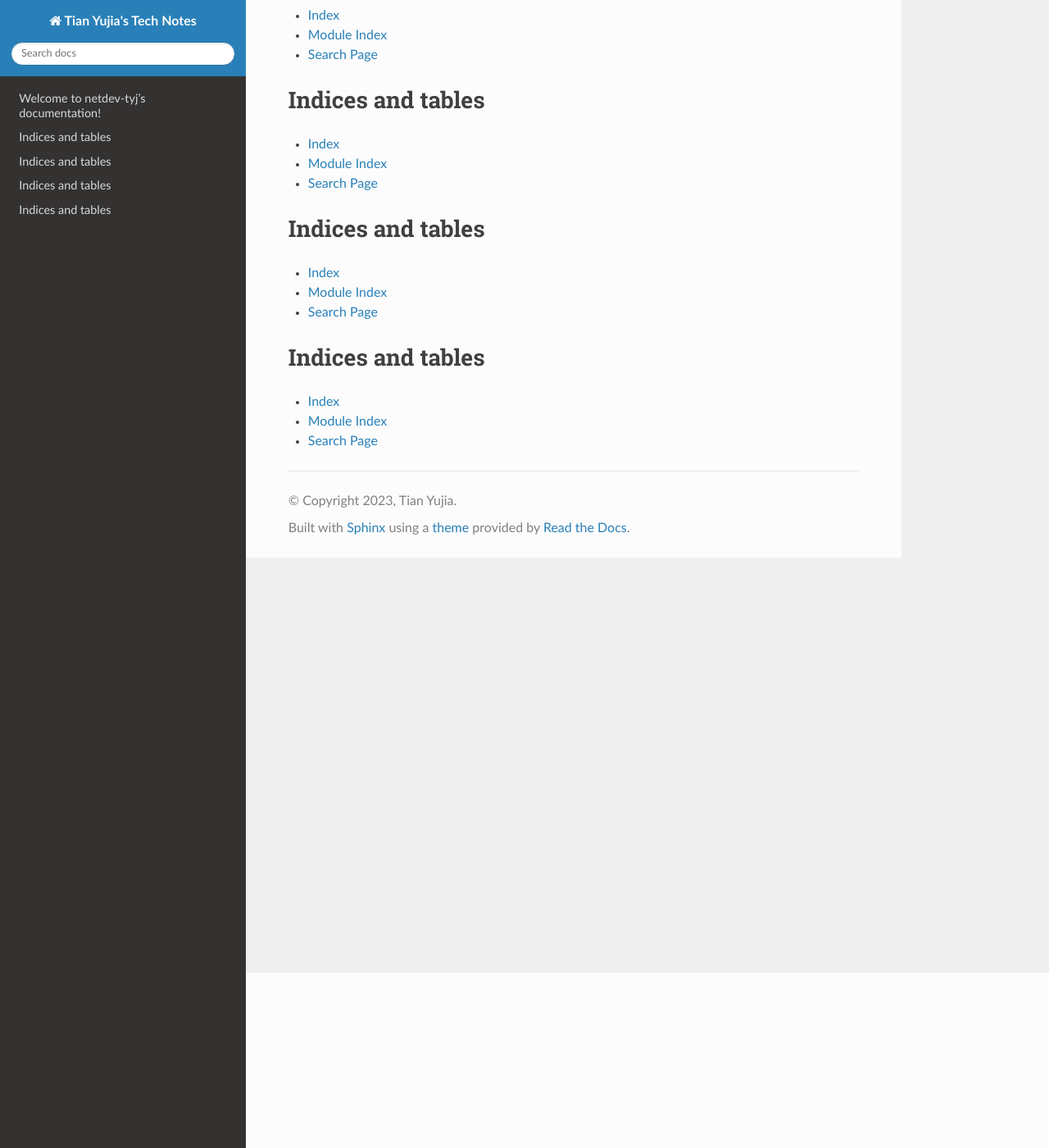
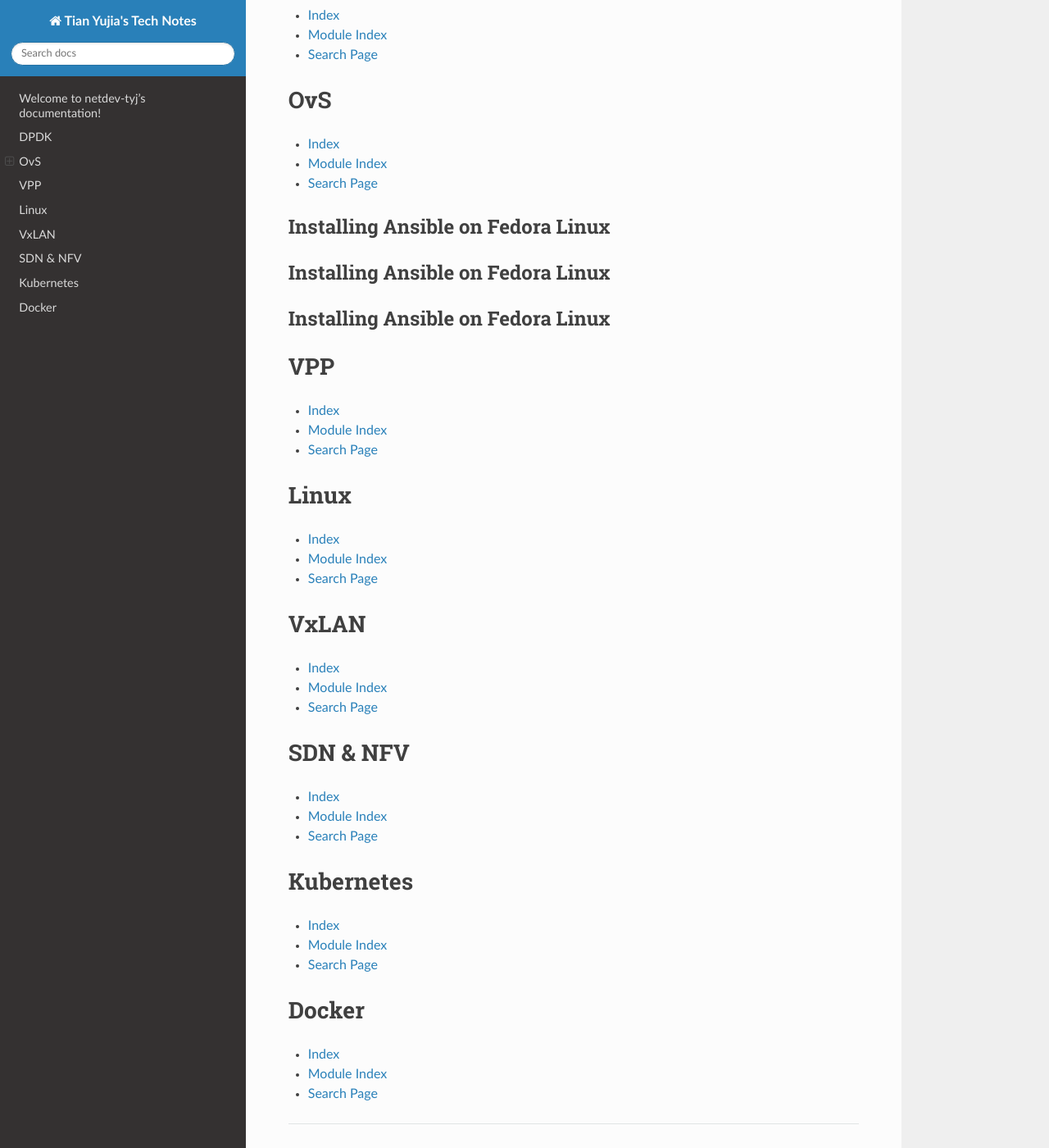
Before and after one commit to Xmercynme/netdev, a Sphinx documentation site: the page built from docs/source/index.rst, in a window 1280 px wide and 1400 px high, scrolled down 214 px. Shown: the whole window at 82% size. Built offline with Sphinx 7.4.7 and the Read the Docs theme 2.0.0, drawn with Linux system fonts in a browser that asks for light colours; some of the changed text lies outside the part shown.

Commit message:
Update index.rst

```diff
--- a/docs/source/index.rst
+++ b/docs/source/index.rst
@@ -12,30 +12,68 @@ Welcome to netdev-tyj's documentation!
 
 
 
-Indices and tables
+DPDK
 ==================
 
 * :ref:`genindex`
 * :ref:`modindex`
 * :ref:`search`
 
-Indices and tables
+OvS
 ==================
 
 * :ref:`genindex`
 * :ref:`modindex`
 * :ref:`search`
 
-Indices and tables
+Installing Ansible on Fedora Linux
+----------------------------------
+
+Installing Ansible on Fedora Linux
+----------------------------------
+
+Installing Ansible on Fedora Linux
+----------------------------------
+
+
+VPP
 ==================
 
 * :ref:`genindex`
 * :ref:`modindex`
 * :ref:`search`
 
-Indices and tables
+Linux
 ==================
 
 * :ref:`genindex`
 * :ref:`modindex`
 * :ref:`search`
+
+VxLAN
+==================
+
+* :ref:`genindex`
+* :ref:`modindex`
+* :ref:`search`
+
+SDN & NFV
+==================
+
+* :ref:`genindex`
+* :ref:`modindex`
+* :ref:`search`
+
+Kubernetes
+==================
+
+* :ref:`genindex`
+* :ref:`modindex`
+* :ref:`search`
+
+Docker
+==================
+
+* :ref:`genindex`
+* :ref:`modindex`
+* :ref:`search`
```
